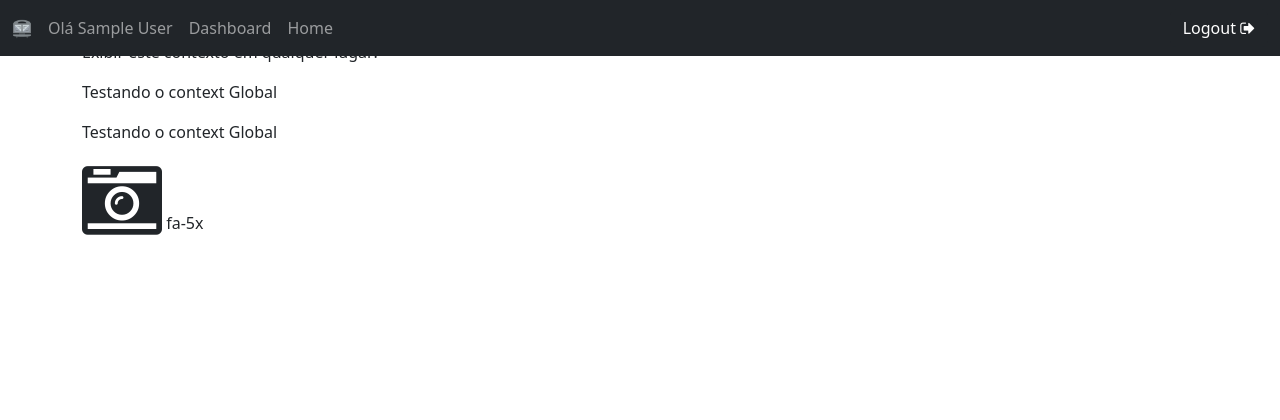
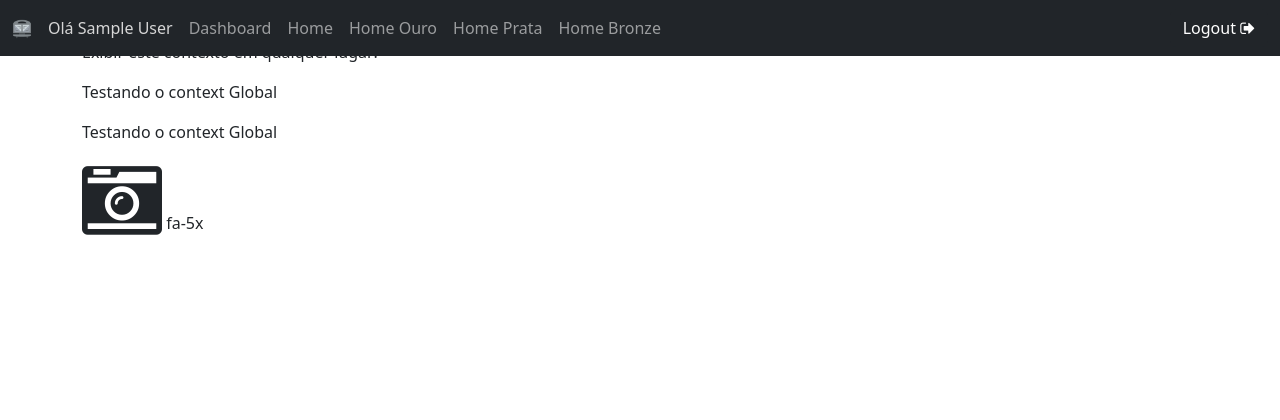
Before and after one commit to losaum/djangoBase, a Django app: page / in a window 1280 px wide. Shown: the top 420 px of the page. Run offline with Django 4.2, Linux system fonts and the light colour scheme; the visitor is signed in with stand-in values (Sample User, id 1); some libraries are stand-ins or nearby versions.

Commit message:
adicionado decorators

```diff
--- /dev/null
+++ b/src/accounts/decorators.py
@@ -0,0 +1,57 @@
+from django.contrib.auth.decorators import user_passes_test
+from django.contrib.auth import REDIRECT_FIELD_NAME
+
+from .models import Profile
+
+UNAUTHORIZED_PROFILE_MESSAGE = 'Perfil de usuário não autorizado.'
+
+def check_perfil_ouro(user):
+    if (user.profile.nivel_perfil  == Profile.NivelPerfil.PERFIL_OURO):
+        return True
+    return False
+
+def check_perfil_prata(user):
+    if (user.profile.nivel_perfil  == Profile.NivelPerfil.PERFIL_OURO) or \
+       (user.profile.nivel_perfil  == Profile.NivelPerfil.PERFIL_PRATA) :
+        return True
+    return False
+
+def check_perfil_bronze(user):
+    if (user.profile.nivel_perfil  == Profile.NivelPerfil.PERFIL_OURO) or \
+       (user.profile.nivel_perfil  == Profile.NivelPerfil.PERFIL_PRATA) or \
+       (user.profile.nivel_perfil  == Profile.NivelPerfil.PERFIL_BRONZE) :
+        return True
+    return False
+
+def requer_perfil_ouro(function=None, redirect_field_name=REDIRECT_FIELD_NAME,
+                       login_url=None, message = UNAUTHORIZED_PROFILE_MESSAGE):
+    actual_decorator = user_passes_test(
+        check_perfil_ouro,
+        login_url=login_url,
+        redirect_field_name=redirect_field_name
+    )
+    if function:
+        return actual_decorator(function)
+    return actual_decorator
+
+def requer_perfil_prata(function=None, redirect_field_name=REDIRECT_FIELD_NAME,
+                        login_url=None,  message = UNAUTHORIZED_PROFILE_MESSAGE):
+    actual_decorator = user_passes_test(
+        check_perfil_prata,
+        login_url=login_url,
+        redirect_field_name=redirect_field_name
+    )
+    if function:
+        return actual_decorator(function)
+    return actual_decorator
+
+def requer_perfil_bronze(function=None, redirect_field_name=REDIRECT_FIELD_NAME,
+                         login_url=None,  message = UNAUTHORIZED_PROFILE_MESSAGE):
+    actual_decorator = user_passes_test(
+        check_perfil_bronze,
+        login_url=login_url,
+        redirect_field_name=redirect_field_name
+    )
+    if function:
+        return actual_decorator(function)
+    return actual_decorator
--- a/src/accounts/forms.py
+++ b/src/accounts/forms.py
@@ -36,7 +36,7 @@ class CustomUserForm(forms.ModelForm):
     def clean(self):
         cleaned_data = super().clean()
         first_name = self.data.get('first_name')
-        last_name = cleaned_data['last_name']
+        last_name = self.data.get('last_name')
 
         if first_name == last_name:
             raise ValidationError(_('Nome e Sobrenome não podem ser iguais.'))
--- a/src/accounts/models.py
+++ b/src/accounts/models.py
@@ -105,6 +105,50 @@ class Profile(models.Model):
     cpf = models.CharField(max_length=11, null=True, blank=True)
     #avatar = models.ImageField(upload_to="customers/profiles/avatars/", null=True, blank=True)
 
+    class NivelPerfil(models.TextChoices):
+        PERFIL_DEFAULT = 'D', _('Padrão')
+        PERFIL_BRONZE = 'B', _('Bronze')
+        PERFIL_PRATA = 'P', _('Prata')
+        PERFIL_OURO = 'O', _('Ouro')
+
+    nivel_perfil = models.CharField(
+        max_length=1,
+        choices=NivelPerfil.choices,
+        default=NivelPerfil.PERFIL_DEFAULT,
+    )
+
+    @property
+    def hasPerfilPremio(self):
+        if self.nivel_perfil != self.NivelPerfil.PERFIL_DEFAULT:
+            return True
+        return False
+
+    @property
+    def nivelPerfil(self):
+
+        if self.nivel_perfil == self.NivelPerfil.PERFIL_OURO:
+            return "ouro"
+        elif self.nivel_perfil == self.NivelPerfil.PERFIL_PRATA:
+            return "prata"
+        elif self.nivel_perfil == self.NivelPerfil.PERFIL_BRONZE:
+            return "bronze"
+        else:
+            return "padrão"
+
+
+    @property
+    def getRGB_nivelPerfil(self):
+
+
+        if self.nivel_perfil == self.NivelPerfil.PERFIL_OURO:
+            return "rgb(214, 235, 20)"
+        elif self.nivel_perfil == self.NivelPerfil.PERFIL_PRATA:
+            return "rgb(215, 215, 215)"
+        elif self.nivel_perfil == self.NivelPerfil.PERFIL_BRONZE:
+            return "rgb(173, 138, 86)"
+        else:
+            return "rgb(214, 214, 214)"
+
     class Meta:
         ordering = ('user__first_name',)
         verbose_name = 'perfil'
--- a/src/base/templates/includes/nav.html
+++ b/src/base/templates/includes/nav.html
@@ -13,6 +13,8 @@
         style="margin-top: -1px;"
       />
     </a>
+
+
 
     <!-- Toggle button -->
     <button
@@ -31,11 +33,14 @@
     <div class="collapse navbar-collapse" id="navbarButtonsExample">
       <!-- Left links -->
       <ul class="navbar-nav me-auto mb-2 mb-lg-0">
+
         {% if request.user.is_authenticated %}
-        <li class="nav-item">
-          <a class="nav-link">Olá {{ request.user.get_full_name }} </a>
-        </li>
+          <li class="nav-item">
+            <a class="nav-link" style="color: {{ request.user.profile.getRGB_nivelPerfil }}">Olá {{ request.user.get_full_name }}</a>
+          </li>
         {% endif %}
+
+
 
         <li class="nav-item">
           <a class="nav-link" href="#">Dashboard</a>
@@ -43,8 +48,23 @@
 
         {% if request.user.is_authenticated %}
         <li class="nav-item">
-          <a class="nav-link" href="home">Home</a>
+          <a class="nav-link" href="{% url 'base_home' %}">Home</a>
         </li>
+        <li class="nav-item">
+          <a class="nav-link" href="{% url 'base_homeOuro' %}">Home Ouro</a>
+        </li>
+
+        <li class="nav-item">
+          <a class="nav-link" href="{% url 'base_homePrata' %}">Home Prata</a>
+        </li>
+
+        <li class="nav-item">
+          <a class="nav-link" href="{% url 'base_homeBronze' %}">Home Bronze</a>
+        </li>
+
+
+
+
         {% endif %}
       </ul>
 
@@ -62,10 +82,15 @@
           </a>
 
         {% else %}
+
           <a class="btn btn-dark" href="{% url 'logout' %}">
             Logout
             <span class="fa fa-sign-out" aria-hidden="true"></span>
           </a>
+          {% if request.user.profile.hasPerfilPremio %}
+            <i class="fa fa-trophy" aria-hidden="true" title="Usuário {{ request.user.profile.nivelPerfil}}"
+               style="color: {{ request.user.profile.getRGB_nivelPerfil }}"></i>
+          {% endif %}
         {% endif %}
 
       </div>
--- a/src/base/urls.py
+++ b/src/base/urls.py
@@ -1,5 +1,5 @@
 from django.urls import path
-from base.views import index, home, dashboard
+from base.views import index, home, homeOuro, homePrata, homeBronze
 
 
 
@@ -7,5 +7,10 @@ from base.views import index, home, dashboard
 urlpatterns = [
     path('', index, name='base_index'),
     path('home/', home, name='base_home'),
-    path('dashboard/', dashboard, name='dashboard'),  # noqa E501
+    path('homeOuro/', homeOuro, name='base_homeOuro'),
+    path('homePrata/', homePrata, name='base_homePrata'),
+    path('homeBronze/', homeBronze, name='base_homeBronze'),
+
+
+    #path('dashboard/', dashboard, name='dashboard'),  # noqa E501
 ]
--- a/src/base/views.py
+++ b/src/base/views.py
@@ -1,6 +1,9 @@
 from django.contrib.auth.decorators import login_required
 from django.http import HttpResponse
 from django.shortcuts import render
+from django.urls import reverse
+from accounts.decorators import requer_perfil_ouro, requer_perfil_prata, requer_perfil_bronze
+
 
 # @login_required
 # def index(request):
@@ -13,12 +16,24 @@ def index(request):
     return render(request, template_name)
 
 @login_required
-def dashboard(request):
-    template_name = 'dashboard.html'
-    return render(request, template_name)
-
-
-@login_required
 def home(request):
     template_name = 'indexSigned.html'
     return render(request, template_name)
+
+@login_required
+@requer_perfil_ouro(login_url="/")
+def homeOuro(request):
+    template_name = 'indexOuro.html'
+    return render(request, template_name)
+
+@login_required
+@requer_perfil_prata(login_url="/")
+def homePrata(request):
+    template_name = 'indexPrata.html'
+    return render(request, template_name)
+
+@login_required
+@requer_perfil_bronze(login_url="/")
+def homeBronze(request):
+    template_name = 'indexBronze.html'
+    return render(request, template_name)
```
Also changed, not shown: src/accounts/templates/registration/login.html (+4 -4 lines), src/base/templates/indexBronze.html (added, +18 -0 lines), src/base/templates/indexOuro.html (added, +18 -0 lines), src/base/templates/indexPrata.html (added, +18 -0 lines), src/accounts/migrations/0001_initial.py, src/accounts/migrations/0002_profile_nivel_perfil.py (added), src/base/templates/index.html (line endings or trailing spaces).
